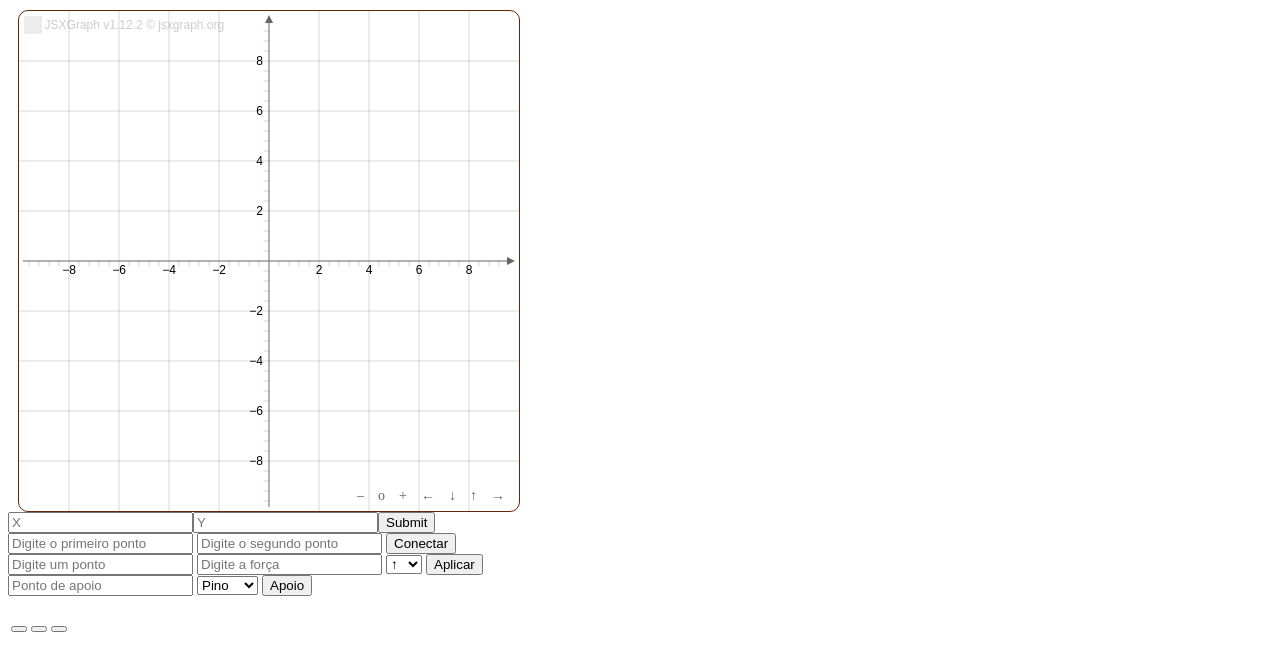
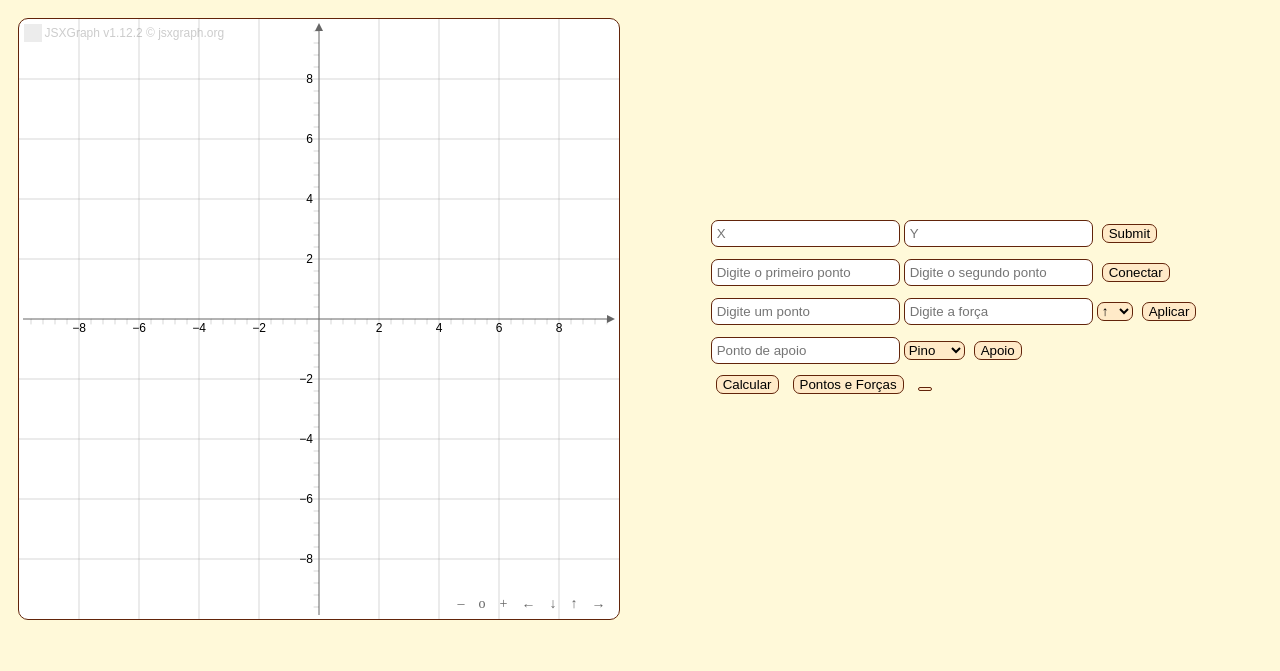
Before and after one commit to Lescond81/Projetos, a Python web app: template PUC/MecSol/templates/index.html in a window 1280 px wide. Shown: the top 671 px of the page. Run offline with Jinja, Linux system fonts and the light colour scheme; the template is opened without the code that fills it, so the values that code supplies are empty; grey boxes are pictures that could not be loaded.

Commit message:
Add files via upload

```diff
--- a/PUC/MecSol/templates/index.html
+++ b/PUC/MecSol/templates/index.html
@@ -2,13 +2,24 @@
     <html>
         <head>
             <title>Tavalendo</title>
-            <script src="../static/jsxgraphcore.js"></script>
-            <link rel="stylesheet" type="text/css" href="../static/jsxgraph.css">
+            <script src="{{ url_for('static', filename='jsxgraphcore.js') }}"></script>
+            <link rel="stylesheet" type="text/css" href="{{ url_for('static', filename='jsxgraph.css') }}">
         </head>
-        <body>
+
+        <body class="beleza">
+            <div id="modal" style="display: none; position: fixed; top: 50%;
+                            left: 50%; transform: translate(-50%, -50%); background-color: #fdf8d8;
+                            padding: 30px; border-width: thin; border-color: #62240a; border-style: solid; border-radius: 8px;
+                            max-height: 80vb; overflow-y: auto; z-index: 9999;">
+                <h3>Pontos e Forças</h3>
+                <div id="conteudo-modal"></div>
+                <button type="button" id="fechar">Fechar</button>
+            </div>
+            <div id="overlay" style="display:none; position:fixed; top:0; left:0;
+                              width:100%; height:100%;background:rgba(0,0,0,0.5);  z-index: 9998;"></div>
 
             <!--Criando o plano cartesiano-->
-            <div id="box" class="jxgbox" style="width:500px; aspect-ratio: 1/1;"></div>
+            <div id="box" class="jxgbox" style="width:95%; aspect-ratio: 1/1;"></div>
             <script>
                 var board = JXG.JSXGraph.initBoard(
                     'box', {
@@ -18,20 +29,18 @@
             </script>
 
 
-            <article>
-                <header>
-                    <table>
-                        <tr>
+            <section class="bota" >
+
                 <!--Lugar para digitar os valores da Treliça-->
                 <input id="x" placeholder="X">
                 <input id="y" placeholder="Y">
-                            <button id="Butao">Submit</button>
+                <button type="button" id="Butao">Submit</button>
 
                 <!--Botão para conectar-->
                 <div>
                     <input id="prim" placeholder="Digite o primeiro ponto">
                     <input id="seg" placeholder="Digite o segundo ponto">
-                                <button id="connect">Conectar</button>
+                    <button type="button" id="connect">Conectar</button>
                 </div>
 
                 <!--Adicionando as forças-->
@@ -44,7 +53,7 @@
                         <option value="left">←</option>
                         <option value="right">→</option>
                     </select>
-                                <button id="ap_forca">Aplicar</button>
+                    <button type="button" id="ap_forca">Aplicar</button>
                 </div>
 
                 <!--Apoios-->
@@ -54,17 +63,17 @@
                         <option value="pino">Pino</option>
                         <option value="rolete">Rolete</option>
                     </select>
-                                <button id="Ap_apoio">Apoio</button>
+                    <button type="button" id="Ap_apoio">Apoio</button>
                 </div>
 
-                            <th><button class="Treli"><a href=""></button></th>
-                            <th><p><button class ="Metro"><a href=""></a></button></p></th>
-                            <th><p><button class ="Angul"><a href=""></a></button></p></th>
-                        </tr>
-                    </table>
-                </header>
-            </article>
+                <button type="button" class="Calcular">Calcular</button>
+                <button type="button" id="resumo">Pontos e Forças</button>
+
+                <button type="button" class ="Angul"></button></p>
+
+            </section>
+
+            <!--Adicionar elementos-->
+            <script src="{{ url_for('static', filename='gridoir.js') }}"></script>
         </body>
-        <!--Adicionar elementos-->
-        <script src="../static/gridoir.js"></script>
     </html>
```
Lines whose indentation alone changed are shown as unchanged.
